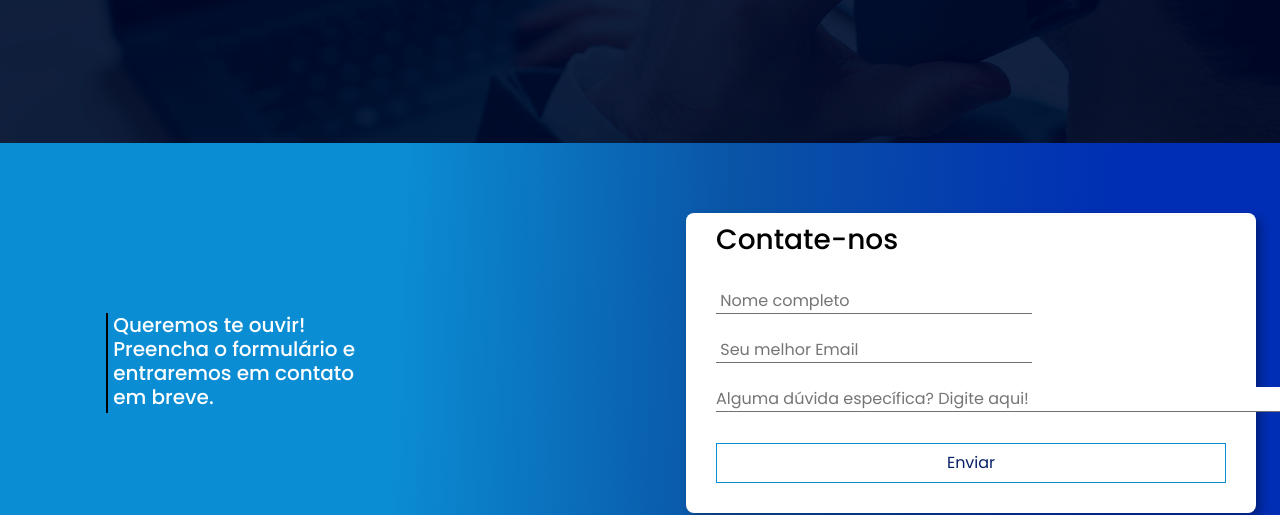
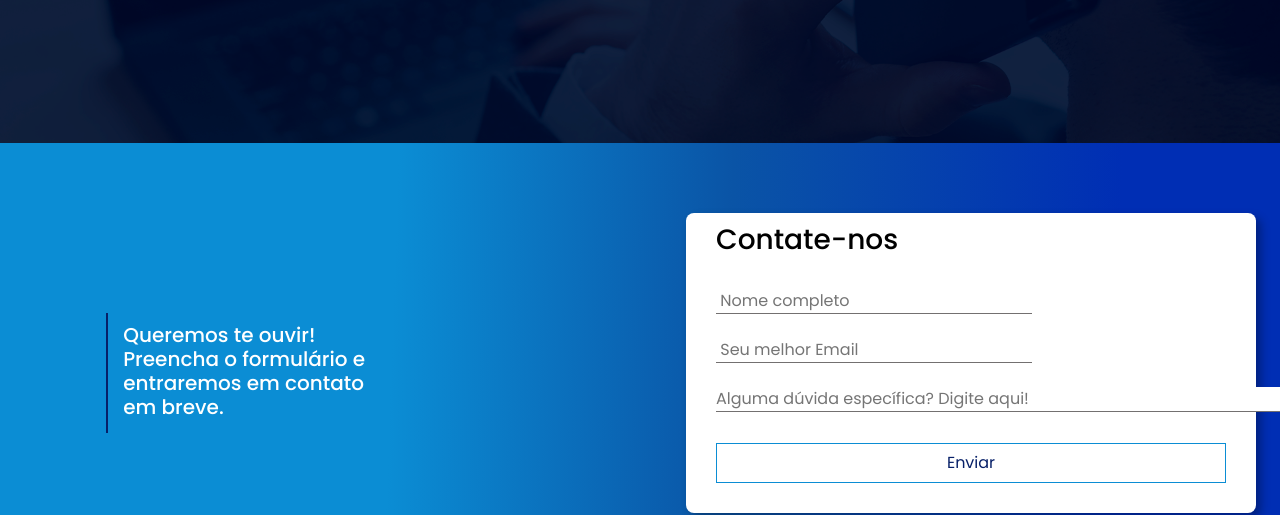
Before and after one commit to PhellipySilva/TX-AITECH, a website: page Contato.html in a window 1280 px wide. Shown: the part 289-804 px from the top of the page. Drawn offline with nearby package versions, Linux system fonts and the light colour scheme; files whose address does not match are found by name.

Commit message:
att page contato

```diff
--- a/style/contato.css
+++ b/style/contato.css
@@ -116,9 +116,10 @@ a{
     }
 
     .vertical-line {
-        border-left: 2px solid #000;
-        height: 100px;
-
+        border-left: 2px solid #072068;
+        height: 120px;
+        padding-top: 10px;
+        padding-left: 10px;
     }
 
     .formulario{
```
